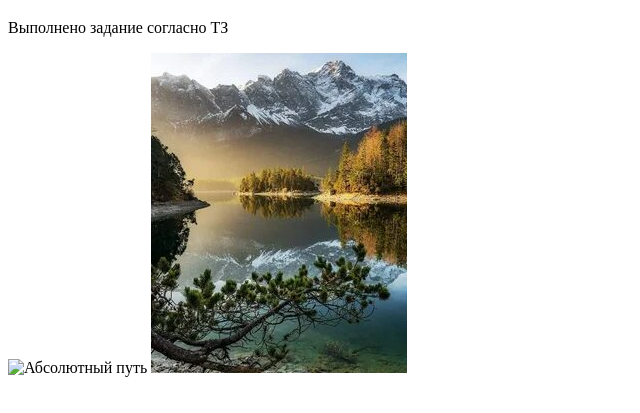
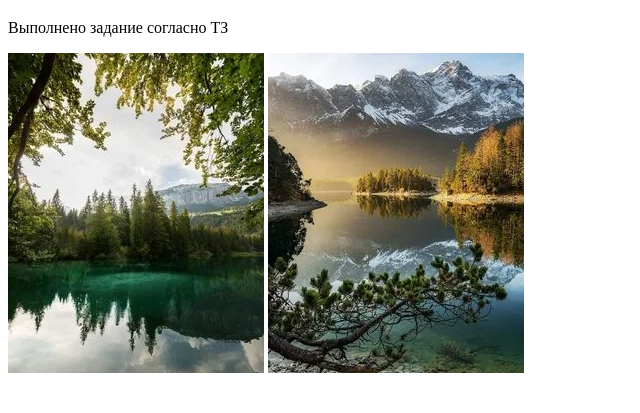
Before and after one commit to DenSrjs/first_project, a plain HTML site: page folder/inner/index.html in a window 1280 px wide. Shown: the part 61-474 px from the top of the page, without its empty margins (0-640 px from the left). Drawn offline with Linux system fonts and the light colour scheme.

Commit message:
Add files via upload

```diff
--- a/folder/inner/index.html
+++ b/folder/inner/index.html
@@ -11,7 +11,7 @@
     <h1>Задание №1</h1>
     <p>Выполнено задание согласно ТЗ</p>
 
-    <img src="img/image_1.jpg" alt="Абсолютный путь">
+    <img src="/img/image_1.jpg" alt="Абсолютный путь">
     <img src="../../img/image_2.jpg" alt="Относительный путь">
 </body>
 </html>
```
